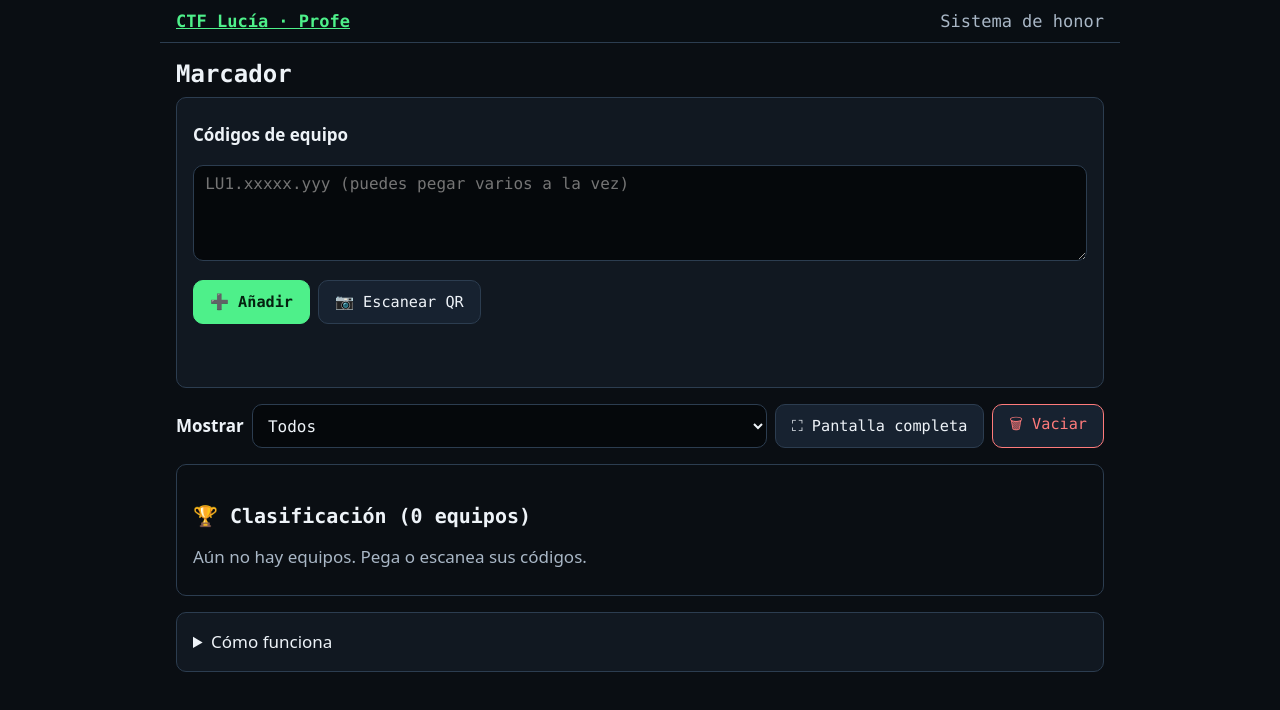
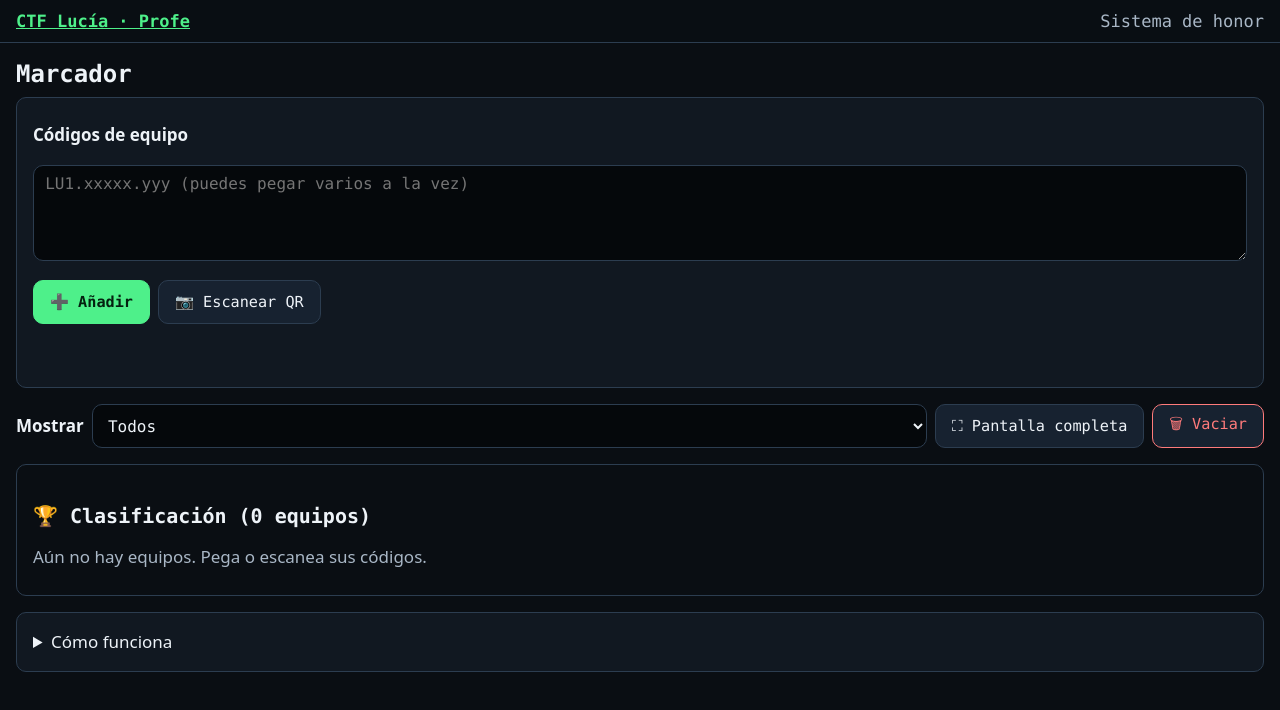
Before and after one commit to Lexeley/CTF-Benidorm, a website built with Vite: page profe/index.html in a window 1280 px wide. Built offline with nearby package versions, Linux system fonts and the light colour scheme.

Commit message:
Fase 7: README, despliegue en GitHub Pages y ajustes finales
Co-Authored-By: Claude Opus 5.5 <noreply@anthropic.com>

```diff
--- a/src/main-profe.ts
+++ b/src/main-profe.ts
@@ -3,6 +3,7 @@ import { scoreSync } from './core/scoresync';
 import { decodeTeam, lastSolveSecs, rankTeams, type TeamData } from './core/teamcode';
 import { confirmDialog, fmtTime, h } from './ui/dom';
 
+document.body.classList.add('wide');
 const app = document.getElementById('app')!;
 const MODE_LABEL = { escritorio: '💻 Portátil', movil: '📱 Móvil' } as const;
 
--- a/src/styles.css
+++ b/src/styles.css
@@ -147,3 +147,4 @@ img, svg, canvas, video { max-width: 100%; height: auto; }
 .mode-card { display: block; text-decoration: none; color: var(--fg); }
 .mode-card:hover { border-color: var(--accent); }
 .mode-card .icon { font-size: 2.5rem; }
+body.wide main { max-width: 1400px; }
```
Also changed, not shown: .github/workflows/pages.yml (added), README.md (added).
